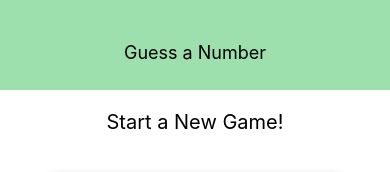
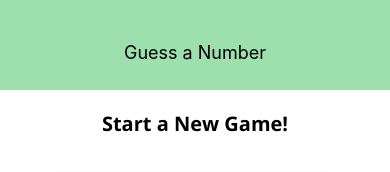
Before and after one commit to ormeiry/guessing-game-learning-react-native, a React Native app: screen / in a window 390 px wide. Shown: the top 172 px of the page. Built offline with nearby package versions, Linux system fonts and the light colour scheme.

Commit message:
Added custom fonts to project and logic for loading them when app is started.

```diff
--- a/App.js
+++ b/App.js
@@ -1,16 +1,30 @@
 import { StatusBar } from 'expo-status-bar';
-import React, { useState } from 'react';
+import React, { useState} from 'react';
 import { StyleSheet, Text, View } from 'react-native';
+import * as Font from 'expo-font';
+import { AppLoading } from 'expo';
 
-import Header from './components/Header'
-import StartGameScreen from './screens/StartGameScreen'
-import GameScreen from './screens/GameScreen'
-import GameOver from './screens/GameOver'
+import Header from './components/Header';
+import StartGameScreen from './screens/StartGameScreen';
+import GameScreen from './screens/GameScreen';
+import GameOver from './screens/GameOver';
+
+const fetchFonts = () => {
+  return Font.loadAsync({
+    'open-sans': require('./assets/fonts/OpenSans-Regular.ttf'),
+    'open-sans-bold': require('./assets/fonts/OpenSans-Bold.ttf')
+  })
+}
 
 export default function App() {
 
   const [userNumber, setUserNumber] = useState();
   const [numOfguesses, setNumOfGuesses] = useState(0);
+  const [dataLoaded, setDataLoaded] = useState(false);
+
+  if(!dataLoaded) {
+    return <AppLoading startAsync={fetchFonts} onFinish={() => setDataLoaded(true)} onError={() => console.log(err)}/>
+  }
 
   const configNewGameHandler = () => {
     setNumOfGuesses(0)
--- a/screens/StartGameScreen.js
+++ b/screens/StartGameScreen.js
@@ -70,6 +70,7 @@
     title: {
         fontSize: 20,
         marginVertical: 10,
+        fontFamily: 'open-sans-bold'
     },
     inputContainer: {
         width: 300,
```
Also changed, not shown: assets/fonts/OpenSans-Bold.ttf (added), assets/fonts/OpenSans-Regular.ttf (added).
